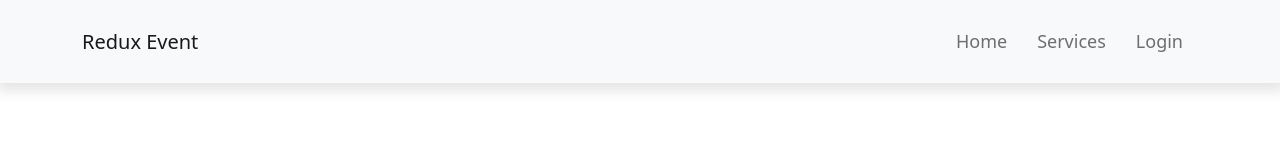
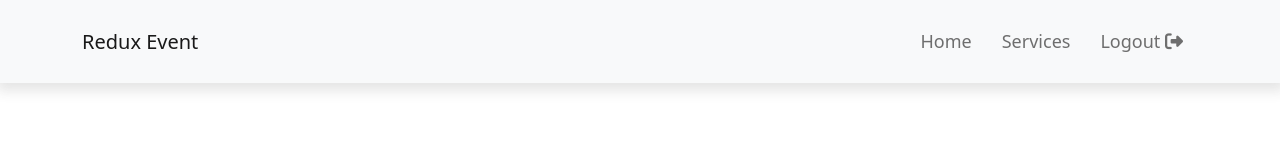
Before and after one commit to akhlakuzzalal/redux-event, a React (Create React App) app: page /services in a window 1280 px wide. Shown: the top 160 px of the page. Built offline with nearby package versions, Linux system fonts and the light colour scheme; no server answers; sample sign-in values are in the browser's storage.

Commit message:
[MOD and ADD] - private route and icon cdn

```diff
--- a/public/index.html
+++ b/public/index.html
@@ -39,5 +39,7 @@
       To begin the development, run `npm start` or `yarn start`.
       To create a production bundle, use `npm run build` or `yarn build`.
     -->
+    <!-- font awesome -->
+    <script src="https://kit.fontawesome.com/a6ad2aed74.js" crossorigin="anonymous"></script>
   </body>
 </html>
--- a/src/App.js
+++ b/src/App.js
@@ -23,7 +23,7 @@ function App() {
           path="/services"
           element={
             <PrivateRoute>
-              <Service />
+              <Service></Service>
             </PrivateRoute>
           }
         ></Route>
--- a/src/Components/PrivateRoute/PrivateRoute.js
+++ b/src/Components/PrivateRoute/PrivateRoute.js
@@ -6,7 +6,7 @@ const PrivateRoute = ({ children }) => {
   if (isLoading) {
     return (
       <div className="login-from">
-        <div className="spinner-border text-light" role="status">
+        <div className="spinner-border text-danger" role="status">
           <span className="visually-hidden">Loading...</span>
         </div>
       </div>
--- a/src/Components/Section/Header/Header.js
+++ b/src/Components/Section/Header/Header.js
@@ -1,24 +1,42 @@
 import React from 'react';
 import { Container, Nav, Navbar } from 'react-bootstrap';
 import { Link } from 'react-router-dom';
+import useFirebase from '../../../hooks/useFirebase';
 import './Header.css';
 
 const Header = () => {
+    const { users, logOut} = useFirebase();
     return (
       <Navbar collapseOnSelect expand="lg" bg="light" variant="light">
         <Container>
-                <Navbar.Brand as = {Link} to="/">Redux Event</Navbar.Brand>
+          <Navbar.Brand as={Link} to="/">
+            Redux Event
+          </Navbar.Brand>
           <Navbar.Toggle aria-controls="responsive-navbar-nav" />
           <Navbar.Collapse id="responsive-navbar-nav">
             <Nav>
-                        <Nav.Link as = {Link} to="/">Home</Nav.Link>
+              <Nav.Link as={Link} to="/">
+                Home
+              </Nav.Link>
             </Nav>
             <Nav>
-                        <Nav.Link as = {Link} to="/services">Services</Nav.Link>
+              <Nav.Link as={Link} to="/services">
+                Services
+              </Nav.Link>
             </Nav>
+            {!users.email ? (
               <Nav>
-                        <Nav.Link as = {Link} to="/login">Login</Nav.Link>
+                <Nav.Link as={Link} to="/login">
+                  Login
+                </Nav.Link>
               </Nav>
+            ) : (
+              <Nav>
+                <Nav.Link onClick={logOut}>
+                  Logout <i className="fas fa-sign-out-alt"></i>
+                </Nav.Link>
+              </Nav>
+            )}
           </Navbar.Collapse>
         </Container>
       </Navbar>
```
Lines whose indentation alone changed are shown as unchanged.
